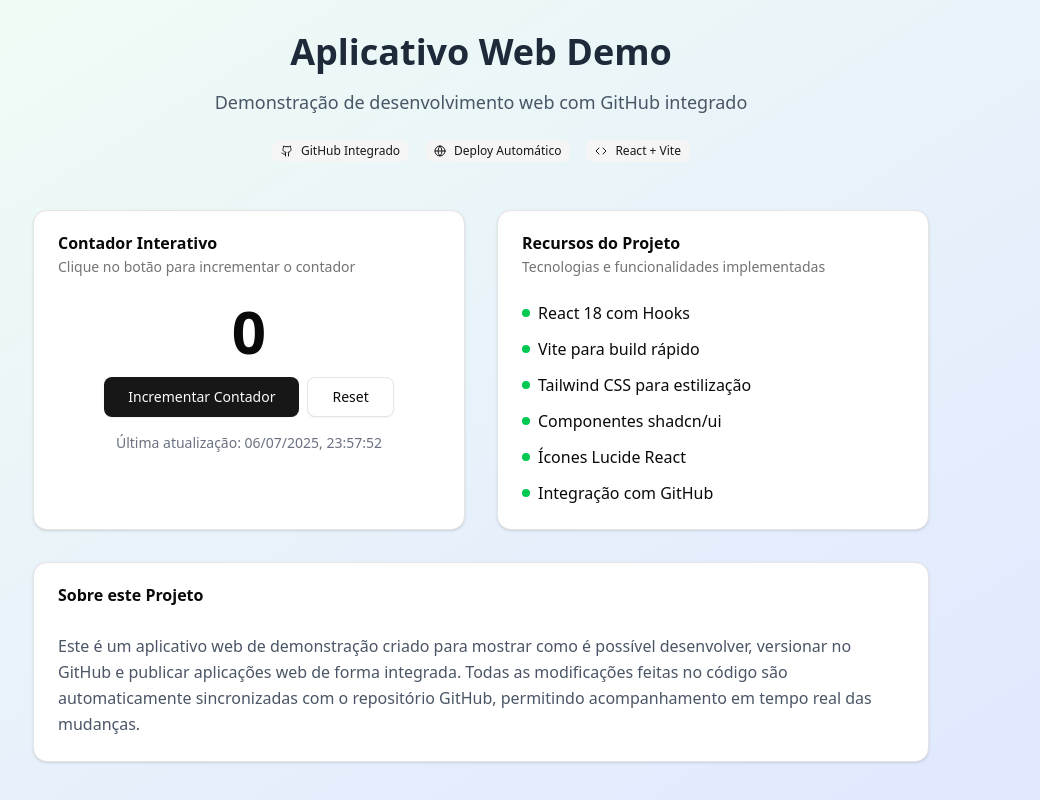
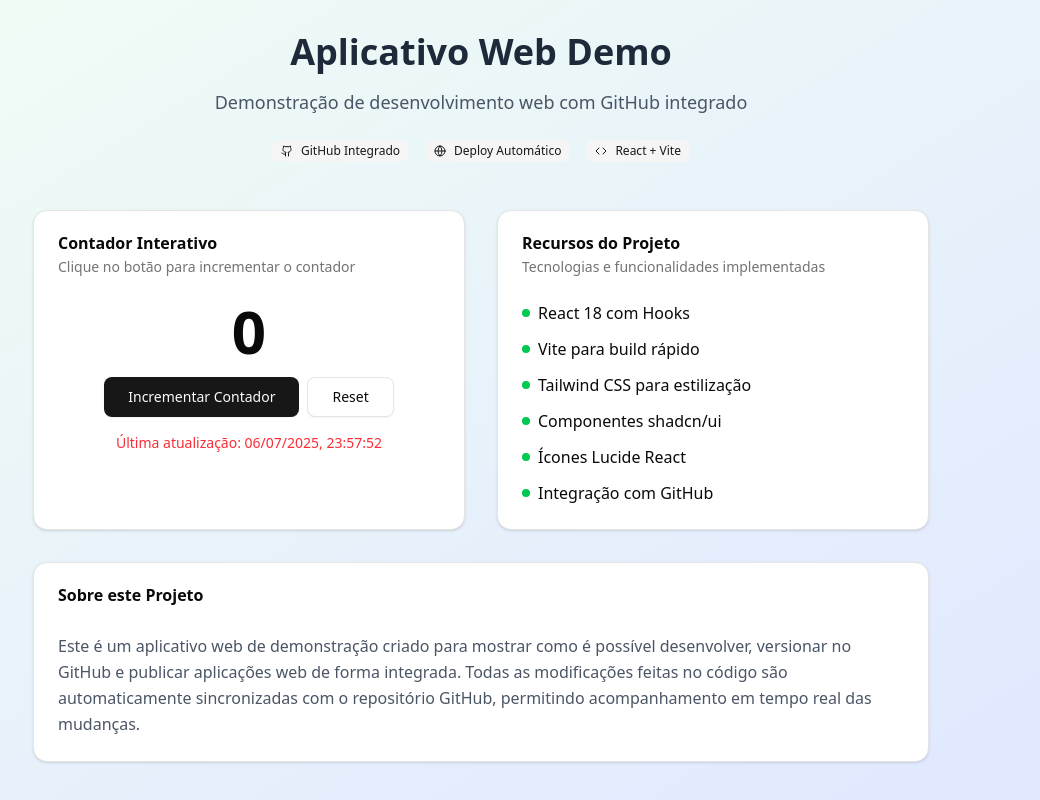
Before and after one commit to josivaldojla/web-app-demo, a React (Vite) app: page / in a window 1280 px wide. Shown: the whole page, without its empty margins (159-1199 px from the left). Built offline with nearby package versions, Linux system fonts and the light colour scheme.

Commit message:
Update App.jsx

```diff
--- a/src/App.jsx
+++ b/src/App.jsx
@@ -70,7 +70,7 @@ function App() {
                   Reset
                 </Button>
               </div>
-              <p className="text-sm text-gray-500">
+              <p className="text-sm text-red-500">
                 Última atualização: {lastUpdate}
               </p>
             </CardContent>
```
